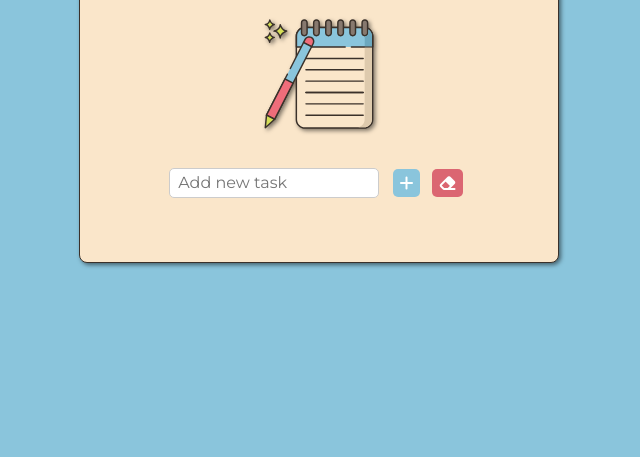
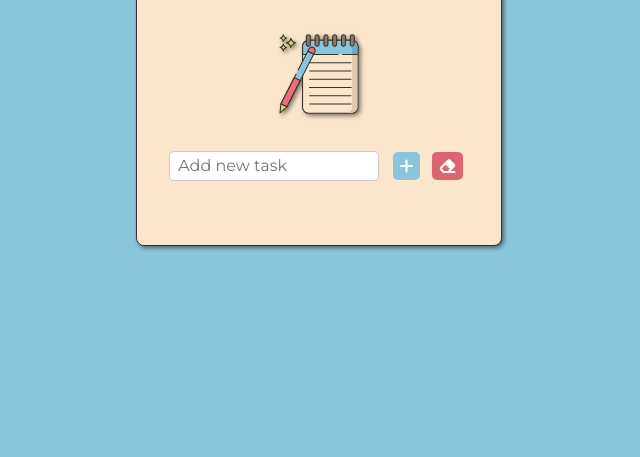
Before and after one commit to omerome83/WhatToDo, a plain HTML site: page index.html in a window 1280 px wide. Shown: the part 343-800 px from the top of the page, without its empty margins (321-961 px from the left). Drawn offline with Linux system fonts and the light colour scheme.

Commit message:
Update style.css

```diff
--- a/style.css
+++ b/style.css
@@ -150,7 +150,7 @@ ul li:hover {
   display: grid;
   grid-template-columns: repeat(1, 1fr);
   place-items: center;
-  width: 30em;
+  max-width: 25em;
   padding: 2em;
   background-color: #fae6ca;
   color: #3a312a;
```
